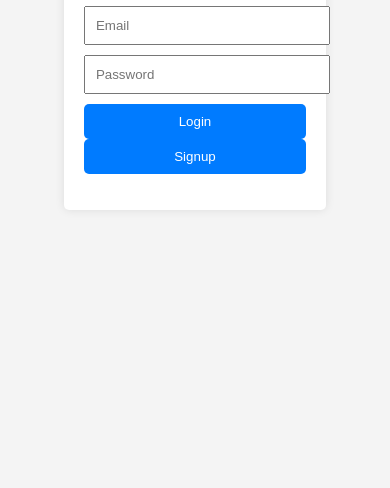
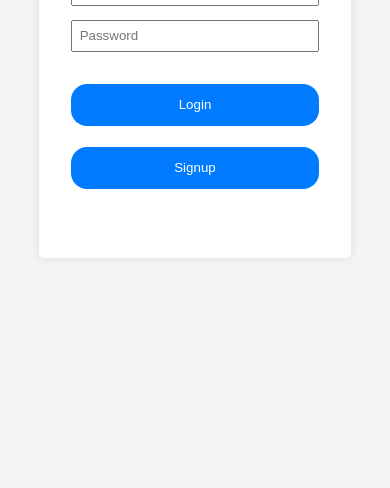
Before and after one commit to Dylan0907/login--app, a plain HTML site: page client/index.html in a window 390 px wide. Shown: the part 372-860 px from the top of the page. Drawn offline with Linux system fonts and the light colour scheme.

Commit message:
Add styles, make it responsive

```diff
--- a/client/index.html
+++ b/client/index.html
@@ -10,10 +10,14 @@
     <div class="container">
         <h1>Login / Signup</h1>
         <form id="auth-form">
-            <input type="email" id="email" placeholder="Email" required>
-            <input type="password" id="password" placeholder="Password" required>
-            <button type="submit", id="login-btn">Login</button>
-            <button type="submit", id="sign-btn">Signup</button>
+            <div class="inputs">
+                <input type="email" id="email" placeholder="Email" required>
+                <input type="password last-input" id="password" placeholder="Password" required>
+            </div>
+            <div class="buttons">
+                <button type="submit", id="login-btn">Login</button>
+                <button type="submit", id="sign-btn">Signup</button>
+            </div>
             <p id="message"></p>
         </form>
     </div>
--- a/client/style.css
+++ b/client/style.css
@@ -1,36 +1,54 @@
+*, *::before, *::after {
+    box-sizing: border-box;
+}
+
 body {
+    margin: 0;
     font-family: Arial, sans-serif;
     display: flex;
     justify-content: center;
     align-items: center;
+    background-color: #f4f4f4;
     height: 100vh;
-    background-color: #f4f4f4;
 }
 
 .container {
     background: white;
-    padding: 20px;
+    padding: 2em;
+    width:80%;
+    margin: 0 auto;
     border-radius: 5px;
     box-shadow: 0 0 10px rgba(0, 0, 0, 0.1);
 }
 
+h1 {
+    font-size: 2rem;
+    margin-bottom: 1.3em;
+}
+
 input {
     display: block;
+    margin-bottom: 1em;
+    padding: 0.5em;
     width: 100%;
-    margin: 10px 0;
-    padding: 10px;
+}
+
+.inputs{
+    margin-bottom: 2em;
 }
 
 button {
     width: 100%;
-    padding: 10px;
+    padding:1em;
+    margin-bottom: 1.6em;
     background: #007bff;
     color: white;
     border: none;
-    border-radius: 5px;
+    border-radius: 1rem;
 }
 
 button:hover {
+    cursor:pointer;
     background: #0056b3;
 }
 
@@ -38,3 +56,18 @@ button:hover {
     margin-top: 10px;
     color: red;
 }
+
+@media (min-width: 768px) {
+    .container {
+        width: 40%;
+    }
+
+    .buttons{
+        display: flex;
+        flex-direction: row;
+    }
+
+    button + button {
+        margin-left: 1em;
+    }
+}
```
